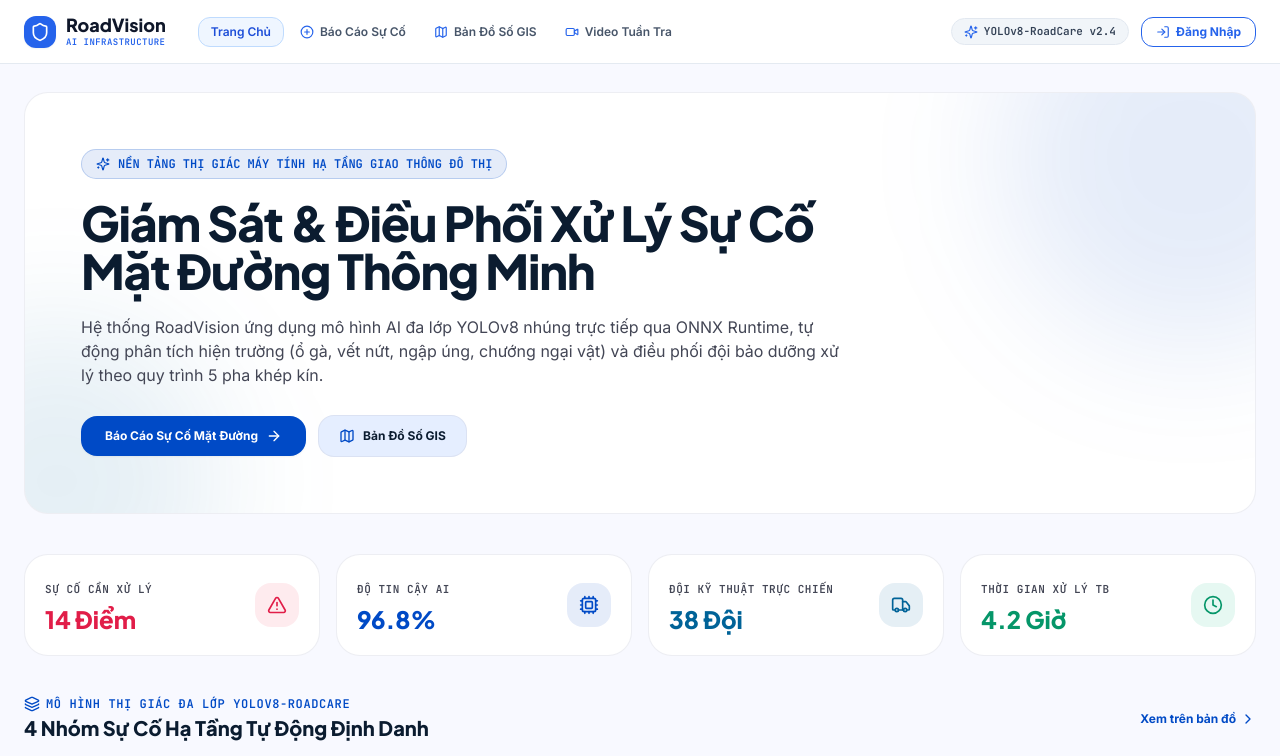
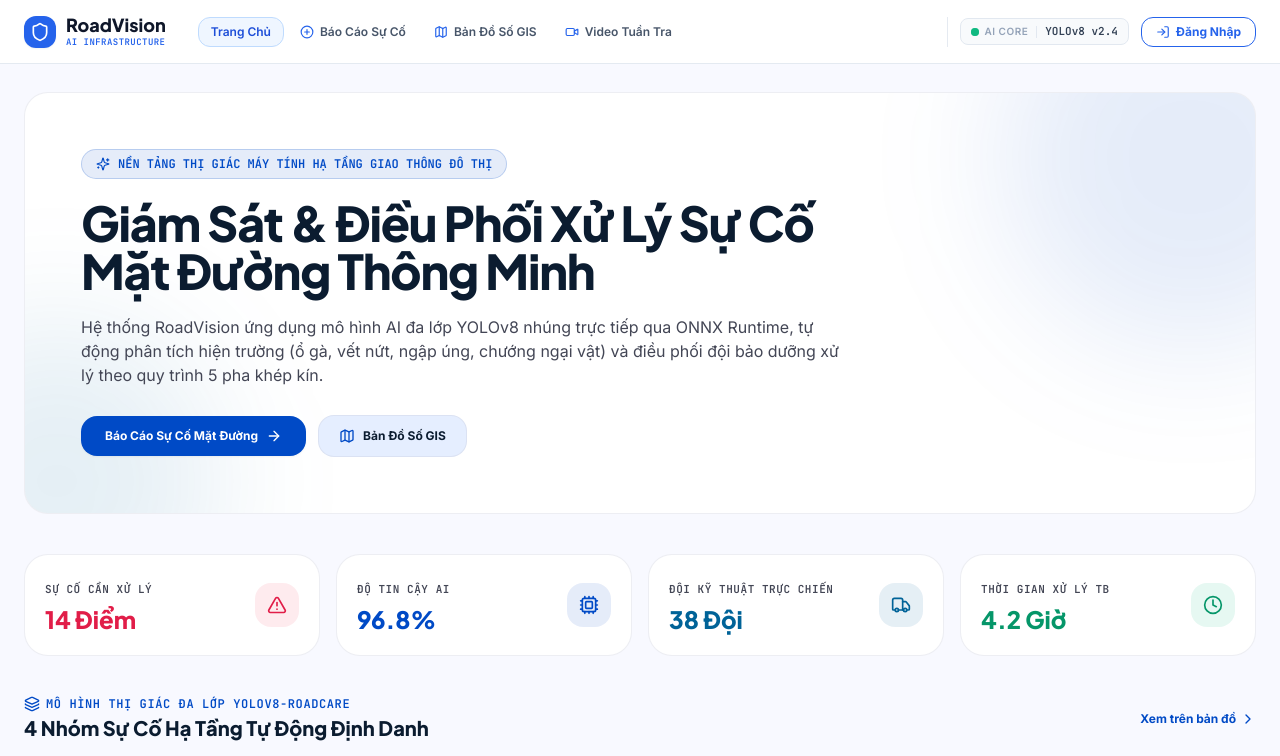
Before and after one commit to TVK-intelligent/roadvision-ai, a React (Vite) app in the folder roadvision-frontend/: page / in a window 1280 px wide. Shown: the top 756 px of the page. Built offline with nearby package versions, Linux system fonts and the light colour scheme; no server answers.

Commit message:
ui: redesign YOLOv8 badge into an AI Core telemetry status indicator

```diff
--- a/roadvision-frontend/src/components/Navbar.tsx
+++ b/roadvision-frontend/src/components/Navbar.tsx
@@ -174,12 +174,22 @@ export const Navbar: React.FC = () => {
           </nav>
         </div>
 
-        {/* 3. Khối Bên Phải: Model Badge & Tài khoản */}
-        <div className="flex items-center gap-3">
-          {/* AI Model Badge */}
-          <div className="hidden lg:flex items-center gap-1.5 px-3 py-1 rounded-full bg-slate-100 border border-slate-200">
-            <Sparkles className="w-3.5 h-3.5 text-blue-600" />
-            <span className="font-mono text-[11px] font-bold text-slate-700">YOLOv8-RoadCare v2.4</span>
+        {/* 3. Khối Tiện Ích Phải: Chỉ Báo Trạng Thái AI & Tài Khoản */}
+        <div className="flex items-center gap-3 pl-3 border-l border-slate-200/90">
+          {/* AI System Telemetry Indicator (Chỉ báo trạng thái hệ thống, không phải nút bấm) */}
+          <div
+            className="hidden xl:flex items-center gap-2 px-2.5 py-1 rounded-lg bg-slate-50/90 border border-slate-200 text-slate-600 select-none cursor-default shadow-2xs"
+            title="Mô hình AI thị giác đang hoạt động: YOLOv8-RoadCare v2.4 (ONNX Runtime)"
+          >
+            <div className="flex items-center gap-1.5">
+              <span className="relative flex h-2 w-2">
+                <span className="animate-ping absolute inline-flex h-full w-full rounded-full bg-emerald-400 opacity-75"></span>
+                <span className="relative inline-flex rounded-full h-2 w-2 bg-emerald-500"></span>
+              </span>
+              <span className="text-[10px] font-semibold text-slate-400 uppercase tracking-wider">AI Core</span>
+            </div>
+            <span className="h-3 w-px bg-slate-200"></span>
+            <span className="font-mono text-[11px] font-bold text-slate-700">YOLOv8 v2.4</span>
           </div>
 
           {/* Hồ Sơ Tài Khoản */}
```
